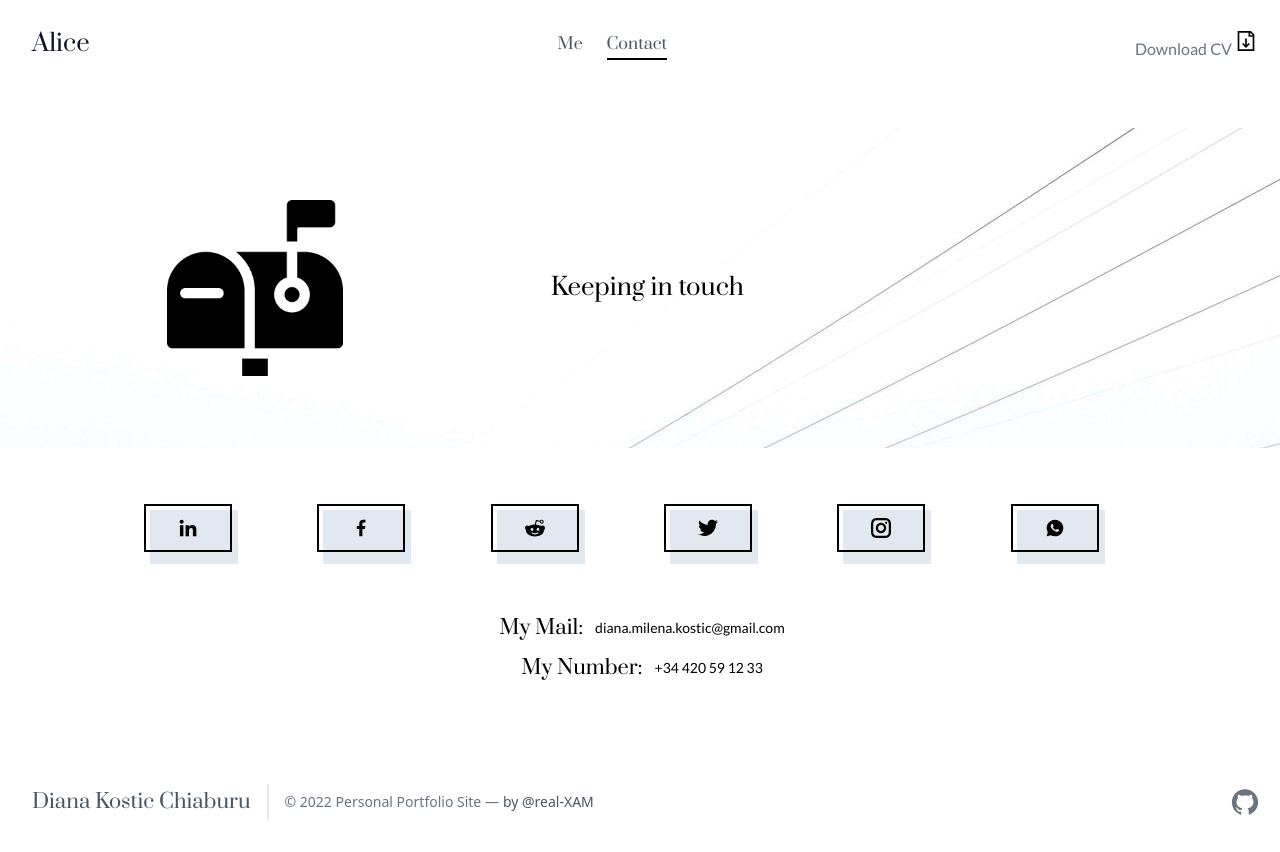
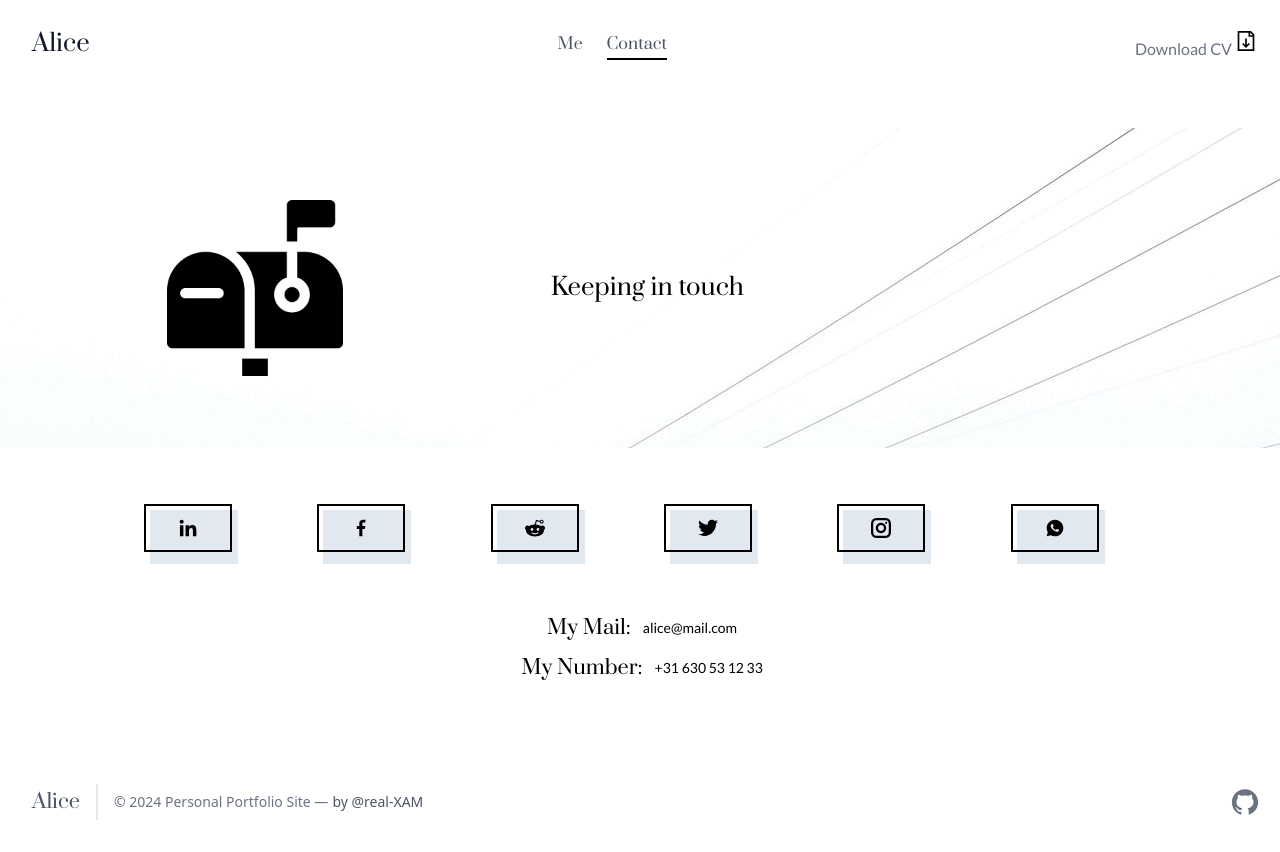
Before and after one commit to interestinsic/test-portfolio, a React (Create React App) app in the folder app/: page /contact in a window 1280 px wide. Built offline with nearby package versions, Linux system fonts and the light colour scheme.

Commit message:
minor changes

```diff
--- a/app/src/components/contact.js
+++ b/app/src/components/contact.js
@@ -90,12 +90,12 @@ const rickroll = "https://www.youtube.com/watch?v=dQw4w9WgXcQ"
 
         <div class="mx-auto my-3 text-center">
             <h1 class="text-xl mx-2 inline-block text-center font-prata align-middle">My Mail: </h1>
-            <a class="text-sm font-lato inline-block text-center align-middle hover:bg-slate-300 p-1" href="mailto:diana.milena.kostic@gmail.com">diana.milena.kostic@gmail.com</a>
+            <a class="text-sm font-lato inline-block text-center align-middle hover:bg-slate-300 p-1" href="mailto:hi@google.com">alice@mail.com</a>
         </div>
 
         <div class="mx-auto my-3 text-center">
             <h1 class="text-xl mx-2 inline-block text-center font-prata align-middle">My Number: </h1>
-            <a class="text-sm font-lato inline-block text-center align-middle hover:bg-slate-300 p-1" href="tel:+34420591233">+34 420 59 12 33</a>
+            <a class="text-sm font-lato inline-block text-center align-middle hover:bg-slate-300 p-1" href="tel:+31422541233">+31 630 53 12 33</a>
         </div>
     </div>
 
--- a/app/src/components/footer.js
+++ b/app/src/components/footer.js
@@ -5,8 +5,8 @@ function Footer() {
     return(
         <footer class="text-gray-600 body-font">
   <div class="container px-5 py-8 mx-auto flex items-center sm:flex-row flex-col">
-    <span class="ml-3 text-xl font-prata">Diana Kostic Chiaburu</span>
-    <p class="text-sm text-gray-500 sm:ml-4 sm:pl-4 sm:border-l-2 sm:border-gray-200 sm:py-2 sm:mt-0 mt-4">© 2022 Personal Portfolio Site —
+    <span class="ml-3 text-xl font-prata">Alice</span>
+    <p class="text-sm text-gray-500 sm:ml-4 sm:pl-4 sm:border-l-2 sm:border-gray-200 sm:py-2 sm:mt-0 mt-4">© 2024 Personal Portfolio Site —
       <a href="https://github.com/real-XAM" class="text-gray-600 ml-1" rel="noopener noreferrer" target="_blank">by @real-XAM</a>
     </p>
     <span class="inline-flex sm:ml-auto sm:mt-0 mt-4 justify-center sm:justify-start">
```
